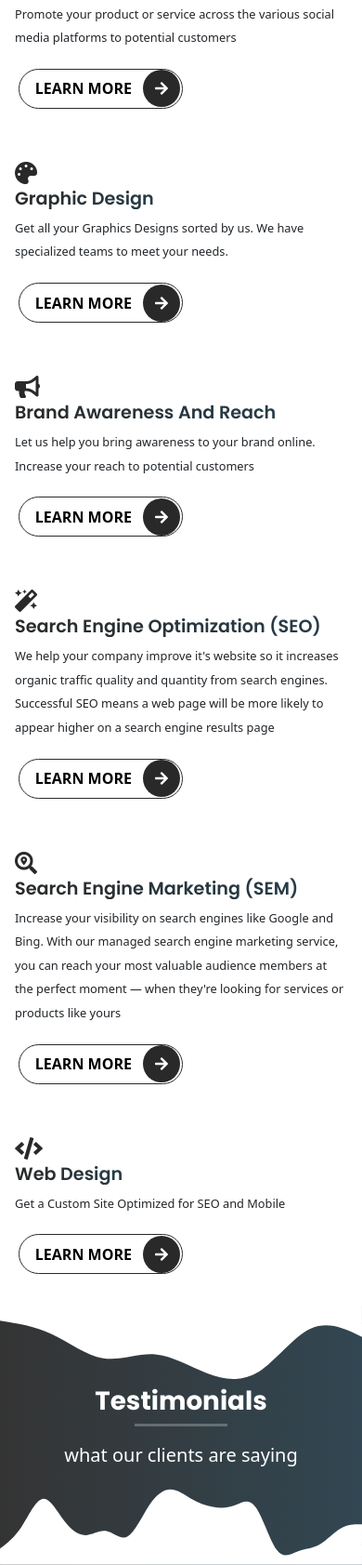
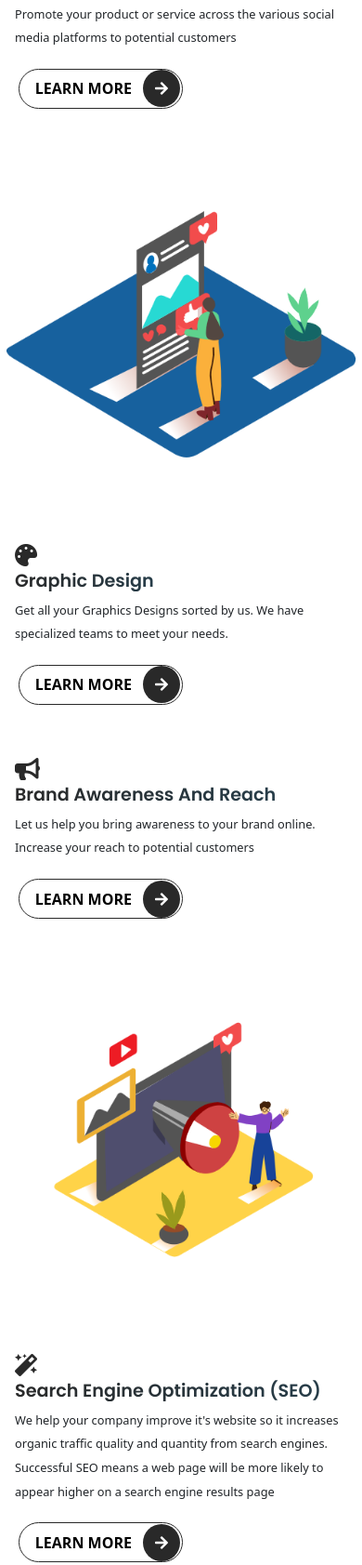
Before and after one commit to cwaku/Adsoryx-, a website: page index.html in a window 390 px wide. Shown: the part 1274-2957 px from the top of the page at 93% size. Drawn offline with nearby package versions, Linux system fonts and the light colour scheme; files that its build step writes are made by us from their sources; a script that the page names is missing.

```diff
--- a/index.html
+++ b/index.html
@@ -180,7 +180,7 @@
                     </button>
                 </div>
                 </div>
-             <div class="col-lg-6 col-md-6 col-sm-12 col-xs-12 services mt-2 text-end sm-hidden">
+             <div class="col-lg-6 col-md-6 col-sm-12 col-xs-12 services mt-2 text-end">
                  <div class="services__pic">
                      <img src="images/services/services-1.png" class="img-fluid" alt="Social Media Marketing illustration">
                  </div>
@@ -224,7 +224,7 @@
                        </button>
                  </div>
              </div>
-             <div class="col-lg-6 col-md-6 col-sm-12 col-xs-12 services mt-2 text-end sm-hidden">
+             <div class="col-lg-6 col-md-6 col-sm-12 col-xs-12 services mt-2 text-end">
                  <div class="services__pic">
                     <img src="images/services/services-3.png" class="img-fluid" alt="Brand Awareness & Reach illustration">
                  </div>
@@ -270,7 +270,7 @@
                        </button>
                  </div>
              </div>
-             <div class="col-lg-6 col-md-6 col-sm-12 col-xs-12 services mt-2 text-end sm-hidden">
+             <div class="col-lg-6 col-md-6 col-sm-12 col-xs-12 services mt-2 text-end">
                  <div class="services__pic">
                     <img src="images/services/services-5.png" class="img-fluid" alt="Search Engine Marketing illustration">
                  </div>
```
